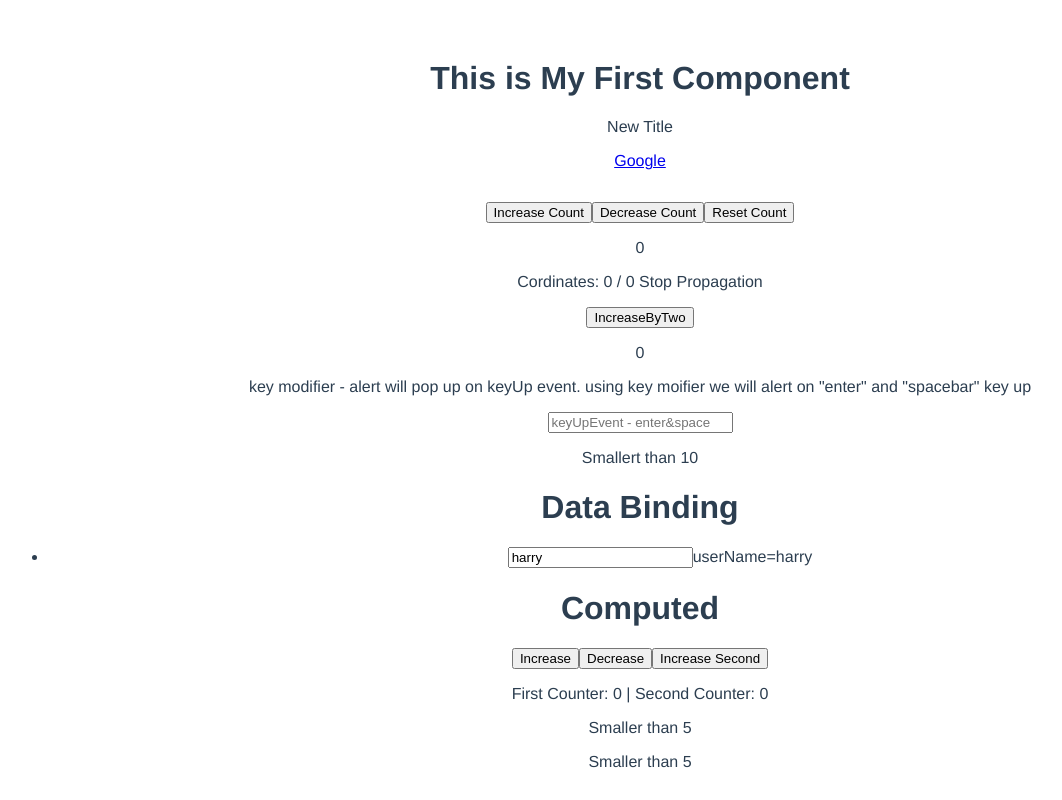
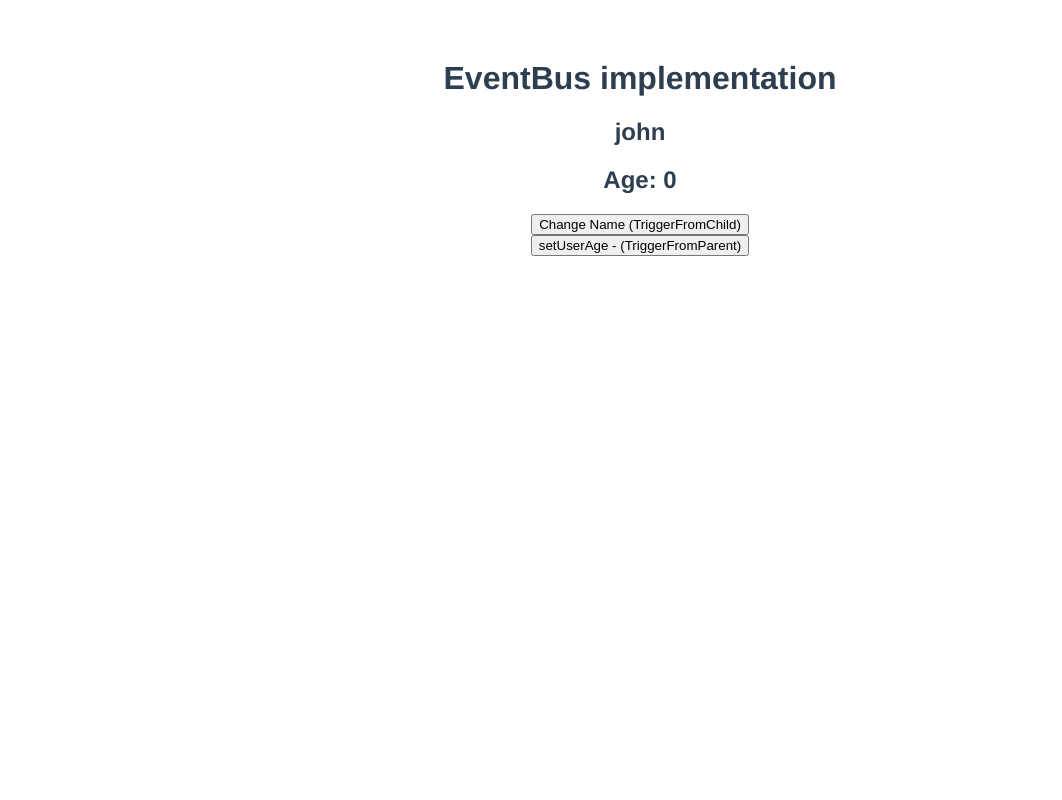
Before and after one commit to Harry456/vueLearning, a Vue app: page / in a window 1280 px wide. Shown: the whole page, without its empty margins (0-1062 px from the left). Built offline with nearby package versions, Linux system fonts and the light colour scheme.

Commit message:
eventBus-Concept

```diff
--- a/src/App.vue
+++ b/src/App.vue
@@ -1,25 +1,30 @@
 <template>
   <div id="app">
-    <FirstComponent />
+    <!-- <FirstComponent />
     <Events />
     <DataBinding />
-    <Computed />
+    <Computed /> -->
+
+    <!-- Advanved Component Usage -->
+    <Parent />
   </div>
 </template>
 
 <script>
-import FirstComponent from './components/FirstComponent.vue';
-import Events from './components/Events.vue';
-import DataBinding from './components/DataBinding.vue';
-import Computed from './components/Computed.vue';
+import FirstComponent from "./components/FirstComponent.vue";
+import Events from "./components/Events.vue";
+import DataBinding from "./components/DataBinding.vue";
+import Computed from "./components/Computed.vue";
+import Parent from "./components/EventBus/Parent.vue";
 
 export default {
-  name: 'App',
+  name: "App",
   components: {
     FirstComponent,
     Events,
     DataBinding,
     Computed,
+    Parent,
   },
 };
 </script>
--- /dev/null
+++ b/src/components/EventBus/Child.vue
@@ -0,0 +1,38 @@
+<template>
+  <div id="root">
+    <h2>{{ userName }}</h2>
+    <h2>Age: {{ age }}</h2>
+    <button @click="changeName">Change Name (TriggerFromChild)</button>
+  </div>
+</template>
+
+<script>
+import { eventBus } from "../../main.js";
+
+export default {
+  userName: "Child",
+  props: {
+    userName: {
+      type: String,
+    },
+    userAge: Number,
+  },
+  data() {
+    return {
+      age: this.userAge,
+    };
+  },
+  methods: {
+    changeName() {
+      eventBus.$emit("changeUserName", "John Smith");
+    },
+  },
+  created() {
+    eventBus.$on("setUserAge", (userAge) => {
+      this.age = userAge;
+    });
+  },
+};
+</script>
+
+<style></style>
--- /dev/null
+++ b/src/components/EventBus/Parent.vue
@@ -0,0 +1,39 @@
+<template>
+  <div id="root">
+    <h1>EventBus implementation</h1>
+    <Child :userName="name" :userAge="age" />
+    <button @click="passDataToChild">setUserAge - (TriggerFromParent)</button>
+  </div>
+</template>
+
+<script>
+import { eventBus } from "../../main.js";
+import Child from "./Child.vue";
+
+export default {
+  name: "Parent",
+  components: {
+    Child,
+  },
+  data() {
+    return {
+      name: "john",
+      age: 0,
+    };
+  },
+  created() {
+    console.log("im created ran");
+    eventBus.$on("changeUserName", (userName) => {
+      console.log("i'm ran from eventbus on");
+      this.name = userName;
+    });
+  },
+  methods: {
+    passDataToChild() {
+      eventBus.$emit("setUserAge", 25);
+    },
+  },
+};
+</script>
+
+<style></style>
--- a/src/main.js
+++ b/src/main.js
@@ -3,6 +3,8 @@ import App from './App.vue'
 
 Vue.config.productionTip = false
 
+export const eventBus = new Vue()
+
 new Vue({
   render: h => h(App),
 }).$mount('#app')
```
Also changed, not shown: advancedComponentUsageNotes.js (added, +24 -0 lines), 1 other file (tests, documents, lock files or other folders).
